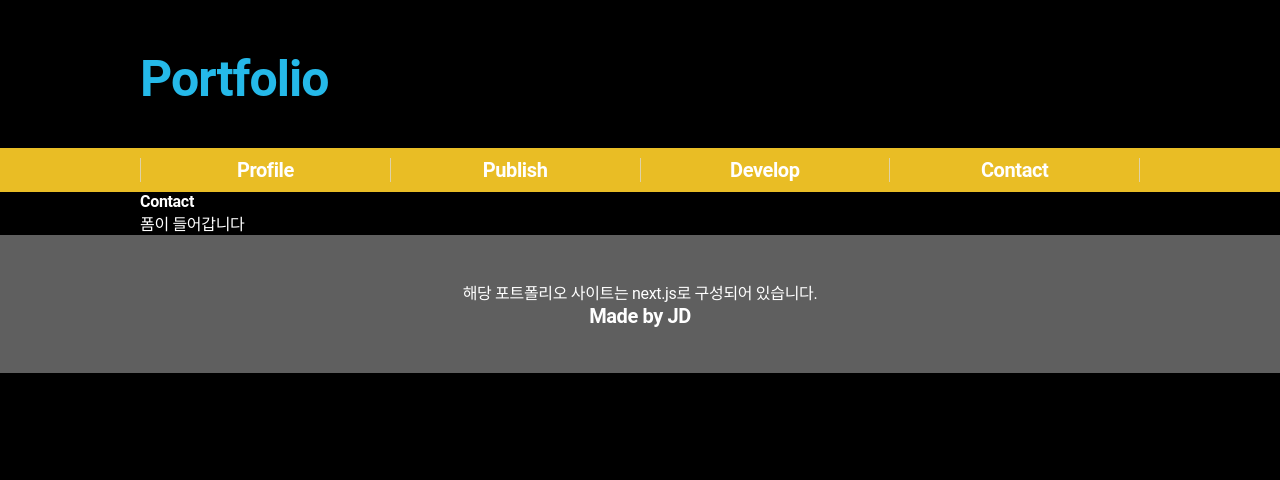
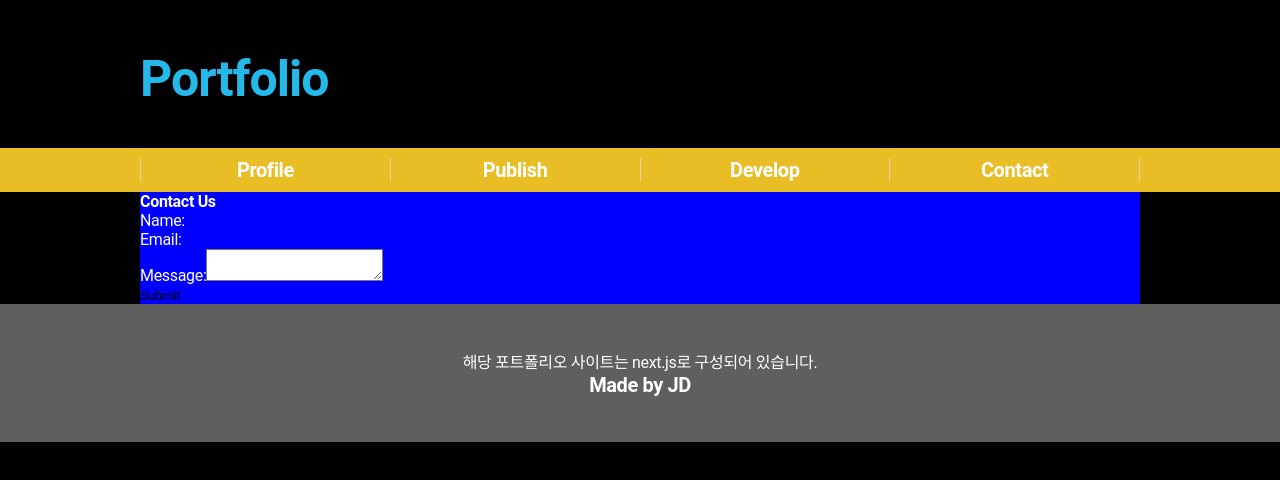
Before and after one commit to jaedurk/portfolio, a Next.js app: page /contact in a window 1280 px wide. Shown: the top 480 px of the page. Built offline with nearby package versions, Linux system fonts and the light colour scheme; a web font is replaced by a local one.

Commit message:
Contact 테스트

```diff
--- a/public/styles/contact.scss
+++ b/public/styles/contact.scss
@@ -1,4 +1,5 @@
 .contact {
   width: 1000px;
   margin: 0 auto;
+  background: blue;
 }
--- a/src/app/contact/components/EmailForm.js
+++ /dev/null
@@ -1,7 +0,0 @@
-'use client';
-
-export default function EmailForm() {
-    return (
-        <div className="email-form">폼이 들어갑니다</div>
-    )
-}
--- a/src/app/contact/page.js
+++ b/src/app/contact/page.js
@@ -1,11 +1,65 @@
+'use client';
+
 import '/public/styles/contact.scss';
-import EmailForm from "@/app/contact/components/EmailForm";
+import { useState } from 'react';
 
 export default function Contact() {
+    const [formData, setFormData] = useState({
+        name: '',
+        email: '',
+        message: '',
+    });
+
+    const handleChange = (e) => {
+        const { name, value } = e.target;
+        setFormData((prevData) => ({
+            ...prevData,
+            [name]: value,
+        }));
+    };
+
+    const handleSubmit = async (e) => {
+        e.preventDefault();
+
+        // API 호출
+        const response = await fetch('/api/contact', {
+            method: 'POST',
+            headers: {
+                'Content-Type': 'application/json',
+            },
+            body: JSON.stringify(formData),
+        });
+
+        if (response.ok) {
+            console.log('Email sent successfully');
+            // 성공 시 원하는 동작 수행
+        } else {
+            console.error('Failed to send email');
+            // 실패 시 에러 처리
+        }
+    };
+
     return (
-        <section className="contact">
-            <h2>Contact</h2>
-            <EmailForm/>
-        </section>
-    )
+        <div className="contact">
+            <h1>Contact Us</h1>
+            <form onSubmit={handleSubmit}>
+                <label>
+                    Name:
+                    <input type="text" name="name" value={formData.name} onChange={handleChange} />
+                </label>
+                <br />
+                <label>
+                    Email:
+                    <input type="email" name="email" value={formData.email} onChange={handleChange} />
+                </label>
+                <br />
+                <label>
+                    Message:
+                    <textarea name="message" value={formData.message} onChange={handleChange} />
+                </label>
+                <br />
+                <button type="submit">Submit</button>
+            </form>
+        </div>
+    );
 }
```
Also changed, not shown: public/api/contact.js (added, +36 -0 lines), src/app/contact/api/contact.js (added, +36 -0 lines), 1 other file (tests, documents, lock files or other folders).
